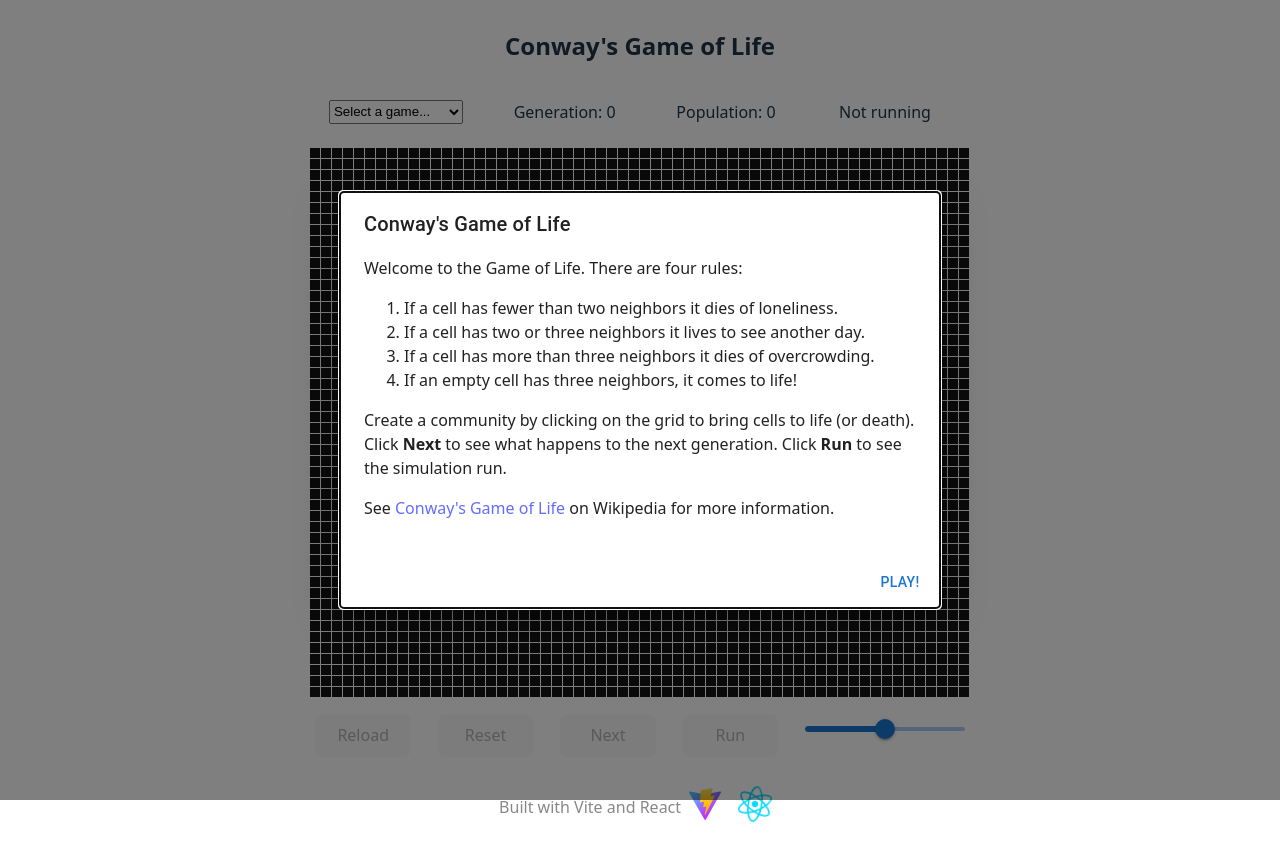
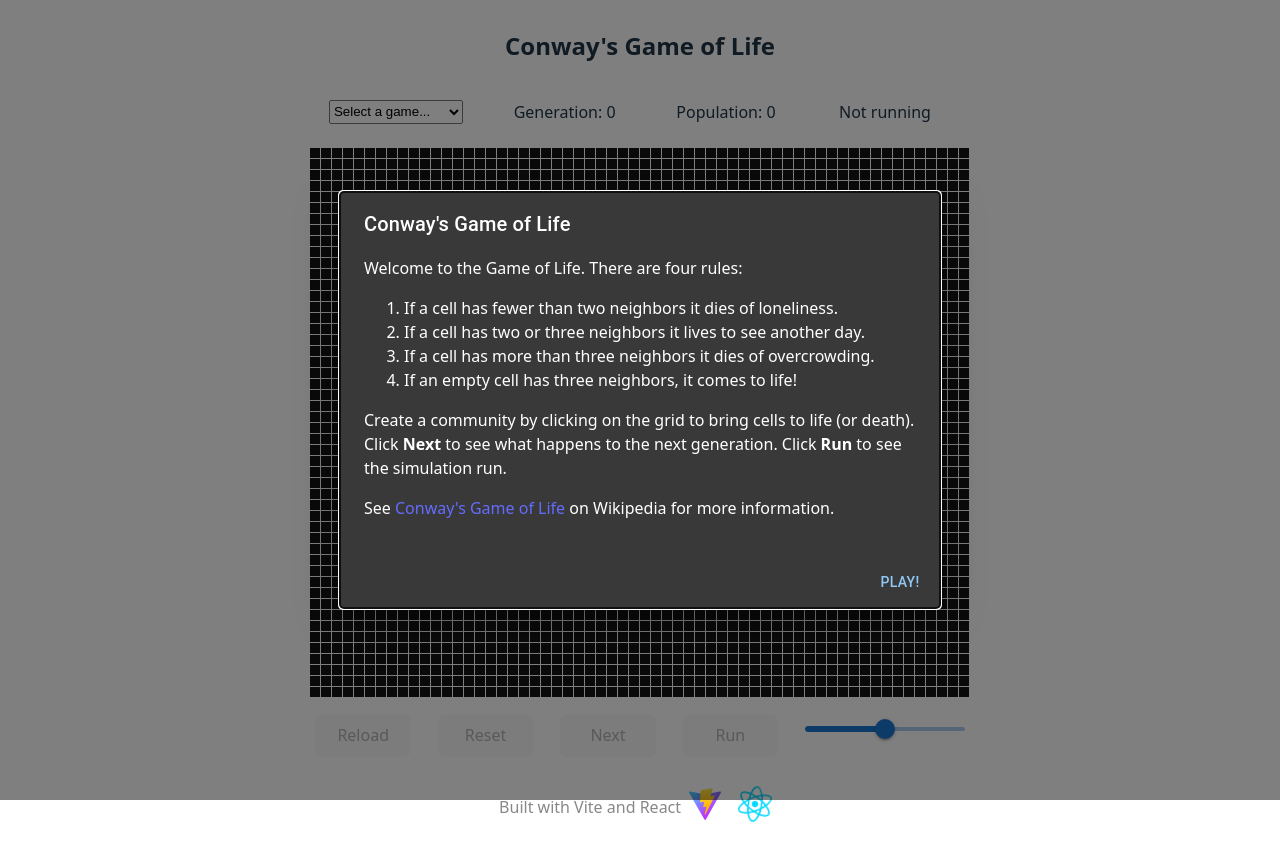
Before and after one commit to BryanAlbert/ReactLife, a React (Vite) app: page / in a window 1280 px wide. Shown: the top 860 px of the page. Built offline with nearby package versions, Linux system fonts and the light colour scheme.

Commit message:
Add dark theme to About dialog.

```diff
--- a/src/components/About.tsx
+++ b/src/components/About.tsx
@@ -1,4 +1,4 @@
-import { Button, Dialog, DialogActions, DialogContent, DialogTitle } from "@mui/material";
+import { Button, createTheme, Dialog, DialogActions, DialogContent, DialogTitle, ThemeProvider } from "@mui/material";
 import React, { type ReactElement } from "react";
 
 interface AboutDialogProps {
@@ -6,8 +6,11 @@ interface AboutDialogProps {
 	setOpen: (value: boolean) => void;
 }
 
+const darkTheme = createTheme({ palette : { mode: 'dark' } });
+
 const AboutDialog = ({ open, setOpen }: AboutDialogProps): ReactElement => (
 	<React.Fragment>
+		<ThemeProvider theme={darkTheme}>
 			<Dialog open={open} onClose={() => setOpen(false)} aria-labelledby="about-dialog-title"
 				aria-describedby="about-dialog-description">
 				<DialogTitle>Conway's Game of Life</DialogTitle>
@@ -32,6 +35,7 @@ const AboutDialog = ({ open, setOpen }: AboutDialogProps): ReactElement => (
 					<Button onClick={() => setOpen(false)}>Play!</Button>
 				</DialogActions>
 			</Dialog>
+		</ThemeProvider>
 	</React.Fragment>
 );
 
```
Lines whose indentation alone changed are shown as unchanged.
